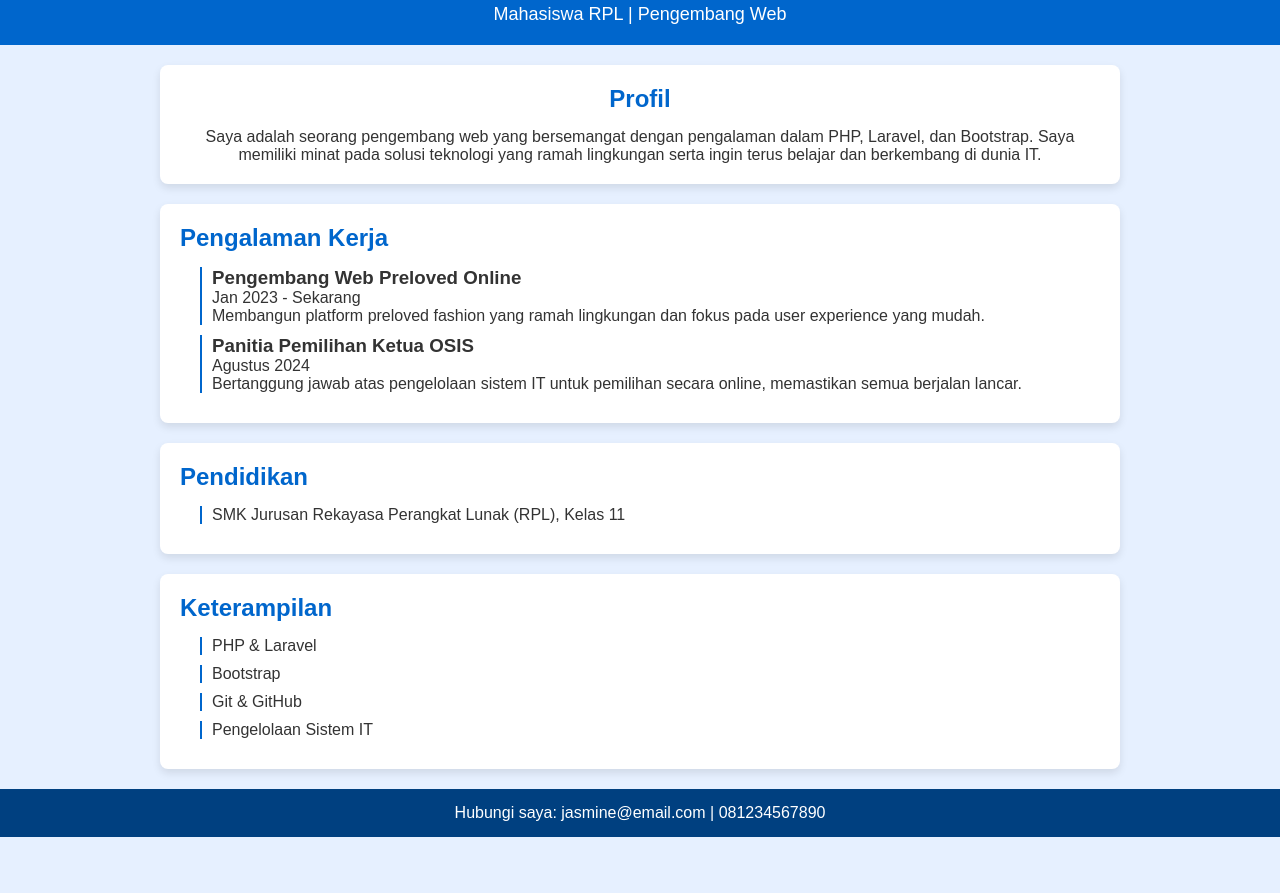
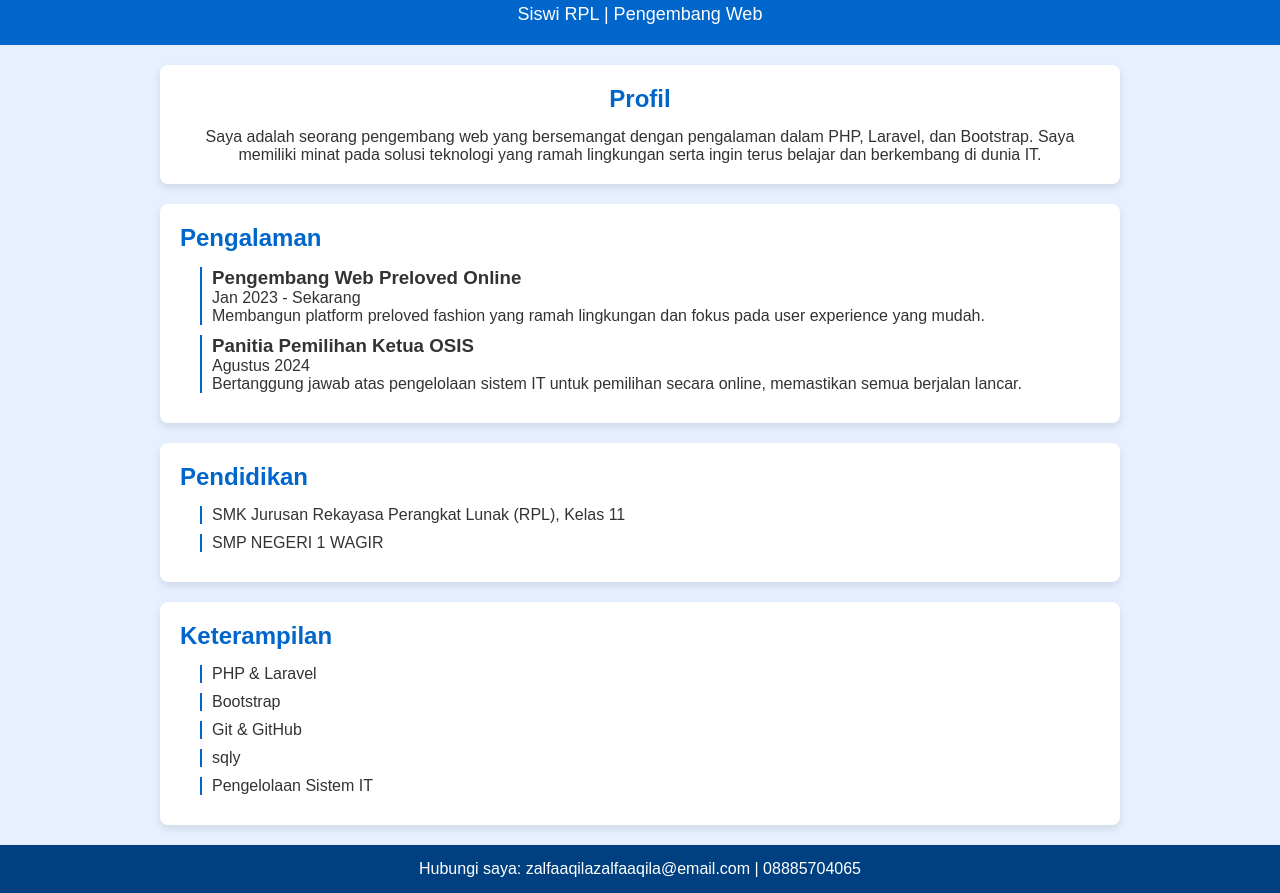
Before and after one commit to jasmineamelia/websitestatis, a plain HTML site: page index.html in a window 1280 px wide. Shown: the part 58-951 px from the top of the page. Before the commit the page ends 895 px from the top, so only its background shows below. Drawn offline with Linux system fonts and the light colour scheme.

Commit message:
Add files via upload

```diff
--- a/index.html
+++ b/index.html
@@ -93,7 +93,7 @@
 
     <header>
         <h1>Jasmine</h1>
-        <p>Mahasiswa RPL | Pengembang Web</p>
+        <p>Siswi RPL | Pengembang Web</p>
     </header>
 
     <div class="container">
@@ -103,7 +103,7 @@
         </section>
 
         <section class="experience">
-            <h2>Pengalaman Kerja</h2>
+            <h2>Pengalaman</h2>
             <ul>
                 <li>
                     <h3>Pengembang Web Preloved Online</h3>
@@ -122,6 +122,7 @@
             <h2>Pendidikan</h2>
             <ul>
                 <li>SMK Jurusan Rekayasa Perangkat Lunak (RPL), Kelas 11</li>
+                <li>SMP NEGERI 1 WAGIR</li>
             </ul>
         </section>
 
@@ -131,13 +132,14 @@
                 <li>PHP & Laravel</li>
                 <li>Bootstrap</li>
                 <li>Git & GitHub</li>
-                <li>Pengelolaan Sistem IT</li>
+                <li>sqly</li>
+<li>Pengelolaan Sistem IT</li>
             </ul>
         </section>
     </div>
 
     <footer>
-        <p>Hubungi saya: jasmine@email.com | 081234567890</p>
+        <p>Hubungi saya: zalfaaqilazalfaaqila@email.com | 08885704065</p>
     </footer>
 
 </body>
```
